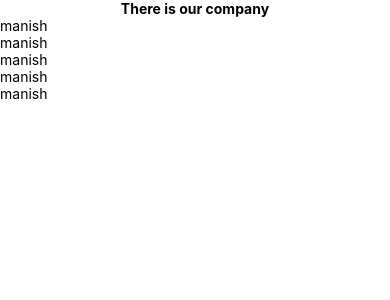
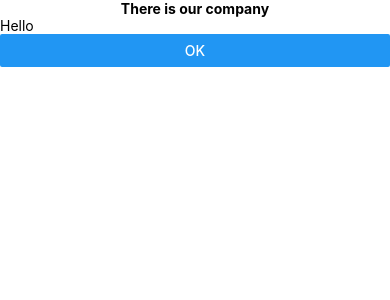
Before and after one commit to ProgramerSalar/react-Native, a React Native app in the folder AwesomeProject/: screen / in a window 390 px wide. Shown: the top 300 px of the page. Built offline with nearby package versions, Linux system fonts and the light colour scheme.

Commit message:
Class in react native

```diff
--- a/AwesomeProject/App.tsx
+++ b/AwesomeProject/App.tsx
@@ -1,6 +1,6 @@
 import React from 'react';
 import {View, Text} from 'react-native';
-import { Manish } from './components/company';
+import  Manish  from './components/company';
 
 
 
--- a/AwesomeProject/components/company.js
+++ b/AwesomeProject/components/company.js
@@ -1,66 +1,23 @@
-import React, { useState } from 'react';
-import { View, Text, StyleSheet, TextInput, Button, FlatList, ScrollView } from 'react-native';
+import React, { useState, Component } from 'react';
+import { View, Text, StyleSheet, TextInput, Button, FlatList, ScrollView, SectionList } from 'react-native';
 import { styles } from './style';
-
-
-export const Manish = () => {
-
-    const users = [
-        {
-            id: 1,
-            name: 'manish',
-        },
-        {
-            id: 2,
-            name: 'manish',
-        },
-        {
-            id: 3,
-            name: 'manish',
-        },
-        {
-            id: 4,
-            name: 'manish',
-        },
-        {
-            id: 5,
-            name: 'manish',
-        },
-
-    ]
-    return (
-        <View>
-            <FlatList
-                data={users}
-                renderItem={({ item }) => <UserData item={item}  /> }
-            />
-        </View>
-
-    )
-}
 
 
 
 
-
-const UserData = (props) => {
-    const item = props.item
-    return (
-        <View>
-
-            <Text>{item.name}</Text>
-
-        </View>
-    )
+class Manish extends Component{
+    fruit = () => {
+        console.warn('Apple')
+    }
+    render(){
+        return(
+            <View>
+                <Text>Hello</Text>
+                <Button title='ok' onPress={this.fruit}></Button>
+            </View>
+        )
+    }
 }
 
-const ID = (props) => {
-    const item = props.item
-    return (
-        <View>
 
-            <Text>{item.name}</Text>
-
-        </View>
-    )
-}
+export default Manish;
```
